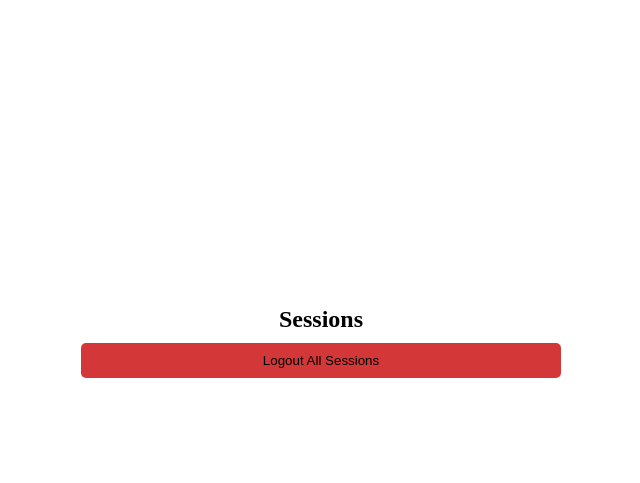
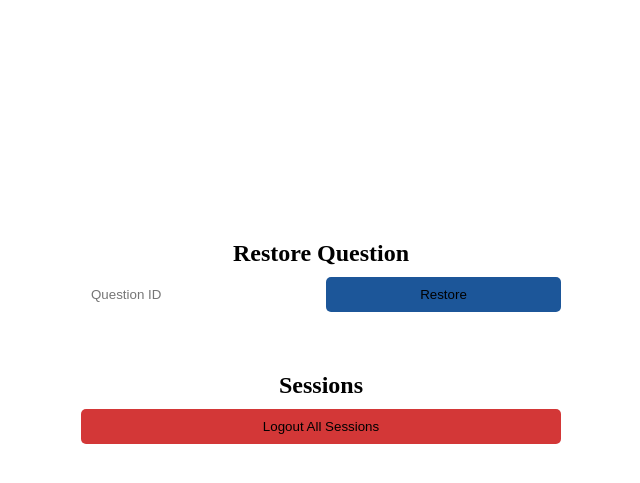
Before and after one commit to dodaucy/diary, a FastAPI app: template templates/admin.html in a window 1280 px wide. Shown: the part 58-541 px from the top of the page, without its empty margins (319-959 px from the left). Run offline with FastAPI, Linux system fonts and the light colour scheme; the template is opened without the code that fills it, so the values that code supplies are empty; parts of the project's set-up code (start-up, migrations or seed data) failed here and were passed over.

Commit message:
Add functionality to restore deleted questions

```diff
--- a/models.py
+++ b/models.py
@@ -9,7 +9,7 @@
 #############################################
 
 
-from typing import Dict
+from typing import Dict, Optional
 
 from pydantic import BaseModel
 
@@ -25,6 +25,7 @@ class DiaryEntry(BaseModel):
 
 
 class NewQuestion(BaseModel):
+    question_id: Optional[int]
     name: str
     color: str
 
--- a/static/admin.js
+++ b/static/admin.js
@@ -1,3 +1,31 @@
+function restore_question() {
+    disable(true);
+    var question_id = parseInt(document.getElementById("restore-question-id").value.trim());
+    if (isNaN(question_id)) {
+        message_popup("Error", "Please enter a valid question ID", true);
+        disable(false);
+        return;
+    }
+    request(
+        "POST",
+        "new_question",
+        function() {
+            message_popup("Success", "Question restored", false);
+            document.getElementById("restore-question-id").value = "";
+            disable(false);
+        },
+        function() {
+            disable(false);
+        },
+        {
+            question_id: question_id,
+            name: "Restored Question",
+            color: generate_color()
+        }
+    );
+}
+
+
 function logout_all_sessions(element) {
     if (!confirm(element)) {
         return;
--- a/static/questions.js
+++ b/static/questions.js
@@ -190,7 +190,7 @@ function add_questions() {
     question.appendChild(text);
 
     var generated_id = crypto.randomUUID();
-    var generated_color = `#${Math.floor(Math.random() * 0xFFFFFF).toString(16)}`;
+    var generated_color = generate_color();
 
     var color_label = document.createElement("label");
     color_label.htmlFor = generated_id;
--- a/static/utils.js
+++ b/static/utils.js
@@ -264,6 +264,11 @@ function color_update(element) {
 }
 
 
+function generate_color() {
+    return `#${Math.floor(Math.random() * 0xFFFFFF).toString(16)}`;
+}
+
+
 function init_utils(){
     // Update HTML on value change
     var text_inputs = document.querySelectorAll("input[type=text]");
--- a/templates/admin.html
+++ b/templates/admin.html
@@ -13,6 +13,15 @@
         <div id="content">
             <div class="background-box">
                 <h2>
+                    Restore Question
+                </h2>
+                <div class="full-line">
+                    <input type="text" id="restore-question-id" class="input-on-secondary-background flex-auto-scale can-be-disabled" placeholder="Question ID" autocomplete="off">
+                    <button type="button" class="neutral-button flex-auto-scale can-be-disabled" onclick="restore_question();">Restore</button>
+                </div>
+            </div>
+            <div class="background-box">
+                <h2>
                     Sessions
                 </h2>
                 <div class="full-line">
```
Also changed, not shown: api.py (+36 -11 lines).
